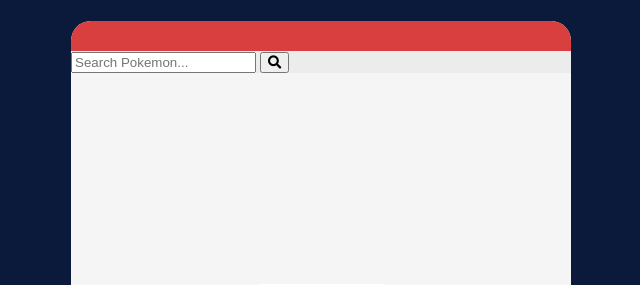
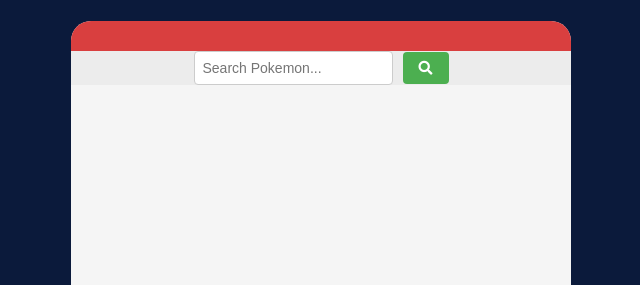
Before and after one commit to HaoYeChen/Pokedex, a Flask app: page /pokedex/1 in a window 1280 px wide. Shown: the part 79-364 px from the top of the page, without its empty margins (319-959 px from the left). Run offline with Flask 3, Linux system fonts and the light colour scheme; data that the repository does not hold is empty.

Commit message:
added styling for search form

```diff
--- a/static/css/style.css
+++ b/static/css/style.css
@@ -257,6 +257,34 @@ body {
   margin: 0 5px;
 }
 
+.search-form-pokemon-details {
+  display: flex;
+  align-items: center;
+  justify-content: center;
+}
+
+.search-form-pokemon-details input[type="text"] {
+  padding: 8px;
+  border: 1px solid #ccc;
+  border-radius: 4px;
+  margin-right: 10px;
+  font-size: 14px;
+}
+
+.search-form-pokemon-details button {
+  padding: 8px 16px;
+  background-color: #4CAF50;
+  color: white;
+  border: none;
+  border-radius: 4px;
+  cursor: pointer;
+  font-size: 14px;
+}
+
+.search-form-pokemon-details button:hover {
+  background-color: #45a049;
+}
+
 /* ###########################################
               Trainers page
 ############################################## */
```
